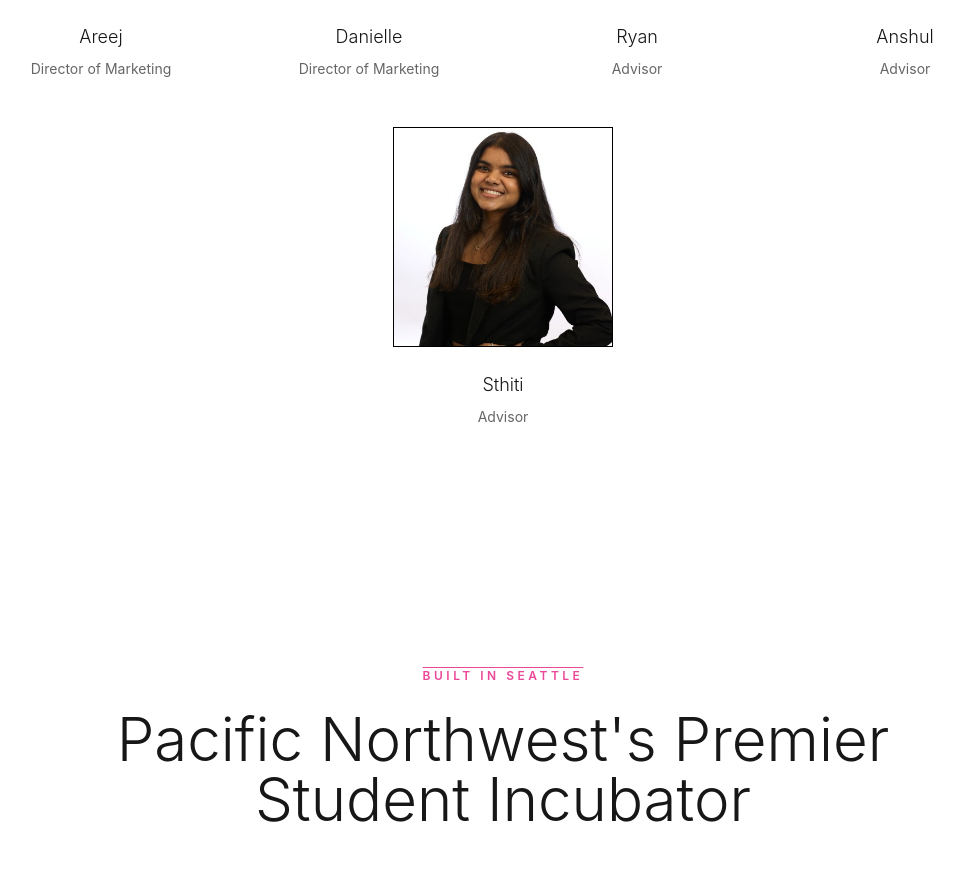
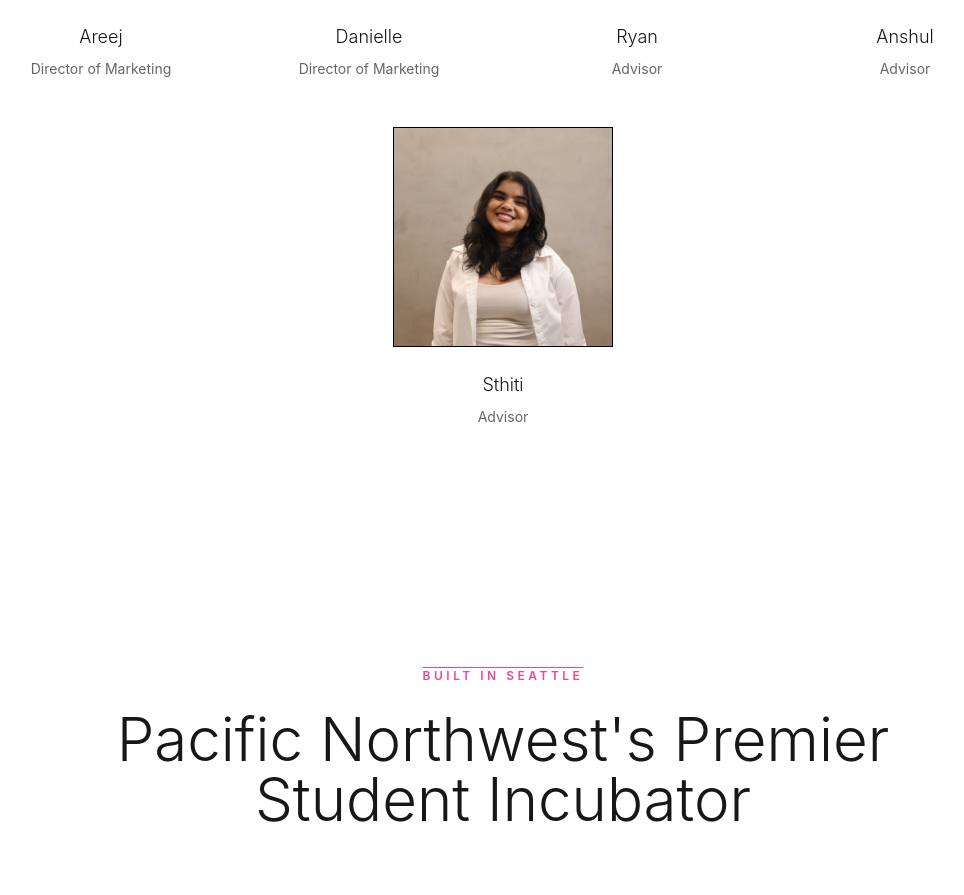
Before and after one commit to v-kliu/dubhacks-next, a React (Create React App) app: page / in a window 1280 px wide. Shown: the part 8366-9261 px from the top of the page, without its empty margins (137-1101 px from the left). Built offline with nearby package versions, Linux system fonts and the light colour scheme; no server answers.

Commit message:
updating exec

```diff
--- a/src/components/TeamSection.tsx
+++ b/src/components/TeamSection.tsx
@@ -19,7 +19,7 @@ const getTeamMemberImage = (name: string): string => {
     'Areej': '/assets/team_headshots/areej.JPEG',
     'Danielle': '/assets/team_headshots/danielle.jpeg',
     'Ryan': '/assets/team_headshots/ryan.png',
-    'Sthiti': '/assets/team_headshots/sthiti.png',
+    'Sthiti': '/assets/team_headshots/sthiti.jpg',
   };
   return images[name] || '/assets/team_headshots/dubs.jpg';
 };
```
Also changed, not shown: public/assets/team_headshots/sthiti.jpg (added).
